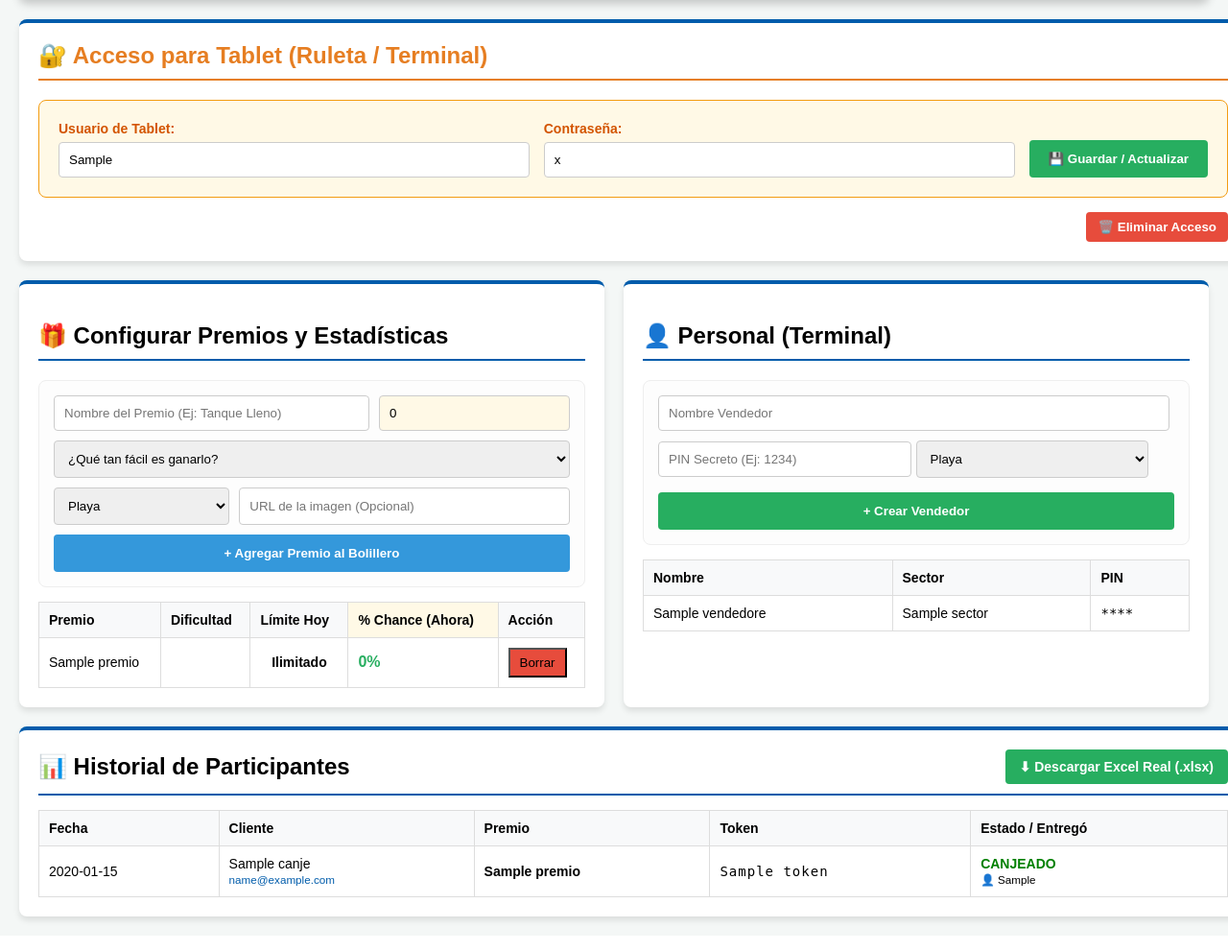
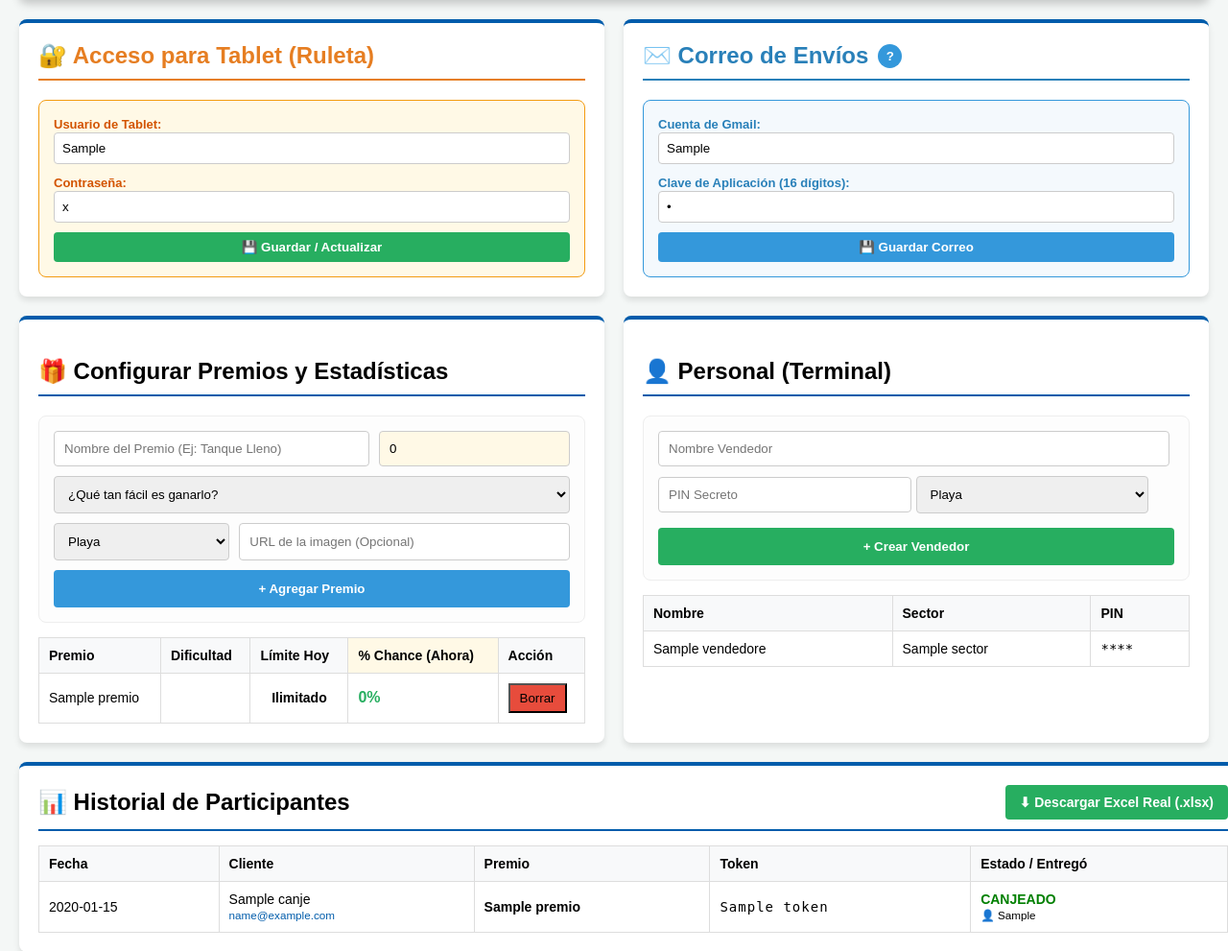
Before and after one commit to EmmanuelArce12/ruleta, a Flask app: page /admin in a window 1280 px wide. Shown: the part 78-1069 px from the top of the page at 96% size. Before the commit the page ends 1042 px from the top, so only its background shows below. Run offline with Flask 3, Linux system fonts and the light colour scheme; the visitor is signed in with stand-in values (Sample User, id 1); a database or web service that is not in the repository returns one stand-in record (values such as "Sample title"); some libraries are stand-ins or nearby versions.

Commit message:
Update administrador.html

```diff
--- a/templates/administrador.html
+++ b/templates/administrador.html
@@ -2,7 +2,7 @@
 <html lang="es">
 <head>
     <meta charset="UTF-8">
-    <title>Administración</title>
+    <title>Administración - Grupo GE</title>
     <style>
         body { font-family: Arial, sans-serif; background: #f4f7f6; padding: 20px; margin: 0; }
         .header { background: #005CAB; color: white; padding: 15px 25px; border-radius: 8px; margin-bottom: 20px; display: flex; justify-content: space-between; align-items: center; box-shadow: 0 4px 10px rgba(0,0,0,0.2); }
@@ -20,6 +20,10 @@
         .btn-azul { background: #3498db; }
         .btn-rojo { background: #e74c3c; }
         .agotado { background: #ffebee; color: #c0392b; font-weight: bold; }
+
+        /* Estilos para el recuadro de ayuda de Gmail */
+        .caja-ayuda { background: #e8f4fd; border-left: 4px solid #3498db; padding: 15px; margin-top: 15px; border-radius: 4px; font-size: 13px; color: #333; display: none; }
+        .btn-ayuda { background: #3498db; color: white; border: none; border-radius: 50%; width: 25px; height: 25px; font-weight: bold; cursor: pointer; display: inline-flex; align-items: center; justify-content: center; margin-left: 10px; }
     </style>
 </head>
 <body>
@@ -35,26 +39,48 @@
 
     <div class="contenedor">
 
-        <div class="tarjeta" style="min-width: 100%;">
-            <h2 style="color: #e67e22; margin-top: 0; border-bottom: 2px solid #e67e22; padding-bottom: 10px;">🔐 Acceso para Tablet (Ruleta / Terminal)</h2>
-            <form action="/admin/configurar_ruleta" method="POST" style="background: #fff9e6; padding: 20px; border-radius: 8px; border: 1px solid #f39c12; display: flex; gap: 15px; flex-wrap: wrap; align-items: flex-end;">
-                <div style="flex: 1; min-width: 200px;">
-                    <label style="font-weight: bold; color: #d35400; font-size: 14px;">Usuario de Tablet:</label>
-                    <input type="text" name="ruleta_user" value="{{ estacion['ruleta_user'] or '' }}" placeholder="Ej: tablet_playa" required style="width: 100%; padding: 10px; border: 1px solid #ccc; border-radius: 4px; box-sizing: border-box; margin-top: 5px;">
+        <div style="display: flex; gap: 20px; flex-wrap: wrap; width: 100%;">
+
+            <div class="tarjeta" style="flex: 1;">
+                <h2 style="color: #e67e22; margin-top: 0; border-bottom: 2px solid #e67e22; padding-bottom: 10px;">🔐 Acceso para Tablet (Ruleta)</h2>
+                <form action="/admin/configurar_ruleta" method="POST" style="background: #fff9e6; padding: 15px; border-radius: 8px; border: 1px solid #f39c12;">
+                    <label style="font-weight: bold; color: #d35400; font-size: 13px;">Usuario de Tablet:</label>
+                    <input type="text" name="ruleta_user" value="{{ estacion['ruleta_user'] or '' }}" placeholder="Ej: tablet_playa" required style="width: 100%; padding: 8px; border: 1px solid #ccc; border-radius: 4px; margin-bottom: 10px; box-sizing: border-box;">
+
+                    <label style="font-weight: bold; color: #d35400; font-size: 13px;">Contraseña:</label>
+                    <input type="text" name="ruleta_pass" value="{{ estacion['ruleta_pass'] or '' }}" placeholder="Contraseña" required style="width: 100%; padding: 8px; border: 1px solid #ccc; border-radius: 4px; margin-bottom: 10px; box-sizing: border-box;">
+
+                    <button type="submit" class="btn-accion btn-verde" style="width: 100%;">💾 Guardar / Actualizar</button>
+                </form>
+            </div>
+
+            <div class="tarjeta" style="flex: 1;">
+                <h2 style="color: #2980b9; margin-top: 0; border-bottom: 2px solid #2980b9; padding-bottom: 10px; display: flex; align-items: center;">
+                    ✉️ Correo de Envíos
+                    <button class="btn-ayuda" onclick="document.getElementById('ayuda-gmail').style.display = document.getElementById('ayuda-gmail').style.display === 'block' ? 'none' : 'block'" title="¿Cómo obtener la contraseña?">?</button>
+                </h2>
+
+                <div id="ayuda-gmail" class="caja-ayuda">
+                    <strong>¿Cómo obtener la clave de 16 dígitos?</strong>
+                    <ol style="margin-top: 5px; padding-left: 20px;">
+                        <li>Entra a la cuenta de Gmail de la estación.</li>
+                        <li>Ve a "Gestionar tu cuenta de Google" > Seguridad.</li>
+                        <li>Activa la <strong>Verificación en dos pasos</strong>.</li>
+                        <li>En el buscador de arriba escribe "Contraseñas de aplicaciones".</li>
+                        <li>Crea una nueva (ponle de nombre "Ruleta") y te dará un código de 16 letras. Esa es la clave que va abajo.</li>
+                    </ol>
                 </div>
-                <div style="flex: 1; min-width: 200px;">
-                    <label style="font-weight: bold; color: #d35400; font-size: 14px;">Contraseña:</label>
-                    <input type="text" name="ruleta_pass" value="{{ estacion['ruleta_pass'] or '' }}" placeholder="Contraseña" required style="width: 100%; padding: 10px; border: 1px solid #ccc; border-radius: 4px; box-sizing: border-box; margin-top: 5px;">
-                </div>
-                <div style="display: flex; gap: 10px;">
-                    <button type="submit" class="btn-accion btn-verde" style="padding: 12px 20px;">💾 Guardar / Actualizar</button>
-                </div>
-            </form>
-            {% if estacion['ruleta_user'] %}
-            <form action="/admin/borrar_ruleta" method="POST" style="margin-top: 15px; text-align: right;">
-                <button type="submit" class="btn-accion btn-rojo" onclick="return confirm('¿Seguro? Deberás crear uno nuevo para que la tablet funcione.')">🗑️ Eliminar Acceso</button>
-            </form>
-            {% endif %}
+
+                <form action="/admin/configurar_correo" method="POST" style="background: #f4f9fd; padding: 15px; border-radius: 8px; border: 1px solid #3498db; margin-top: 10px;">
+                    <label style="font-weight: bold; color: #2980b9; font-size: 13px;">Cuenta de Gmail:</label>
+                    <input type="email" name="correo" value="{{ estacion['correo_emisor'] or '' }}" pattern=".*@gmail\.com" title="Debe ser una cuenta terminada en @gmail.com" placeholder="ejemplo.ypf@gmail.com" required style="width: 100%; padding: 8px; border: 1px solid #ccc; border-radius: 4px; margin-bottom: 10px; box-sizing: border-box;">
+
+                    <label style="font-weight: bold; color: #2980b9; font-size: 13px;">Clave de Aplicación (16 dígitos):</label>
+                    <input type="password" name="password_correo" value="{{ estacion['password_correo'] or '' }}" placeholder="abcd efgh ijkl mnop" required style="width: 100%; padding: 8px; border: 1px solid #ccc; border-radius: 4px; margin-bottom: 10px; box-sizing: border-box;">
+
+                    <button type="submit" class="btn-accion btn-azul" style="width: 100%;">💾 Guardar Correo</button>
+                </form>
+            </div>
         </div>
 
         <div class="tarjeta">
@@ -62,12 +88,12 @@
             <form action="/admin/agregar_premio" method="POST" style="background: #fdfdfd; padding: 15px; border: 1px solid #eee; border-radius: 8px;">
                 <div style="display: flex; gap: 10px; margin-bottom: 10px;">
                     <input type="text" name="nombre" placeholder="Nombre del Premio (Ej: Tanque Lleno)" required style="flex: 2; padding: 10px; border: 1px solid #ccc; border-radius: 4px;">
-                    <input type="number" name="limite_diario" placeholder="Límite Diario (Dejar en 0 si es ilimitado)" min="0" value="0" style="flex: 1; padding: 10px; border: 1px solid #ccc; border-radius: 4px; background: #fff9e6;" title="Cuántas veces por día quieres regalar esto">
+                    <input type="number" name="limite_diario" placeholder="Límite Diario (Dejar en 0 si es ilimitado)" min="0" value="0" style="flex: 1; padding: 10px; border: 1px solid #ccc; border-radius: 4px; background: #fff9e6;">
                 </div>
 
                 <select name="dificultad" style="width: 100%; padding: 10px; margin-bottom: 10px; border: 1px solid #ccc; border-radius: 4px;" required>
                     <option value="" disabled selected>¿Qué tan fácil es ganarlo?</option>
-                    <option value="Consuelo">Sale Siempre (Consuelo / Sigue intentando)</option>
+                    <option value="Consuelo">Sale Siempre (Consuelo)</option>
                     <option value="Frecuente">Fácil (Frecuente)</option>
                     <option value="Normal">Normal</option>
                     <option value="Raro">Difícil</option>
@@ -83,7 +109,7 @@
                     <input type="text" name="imagen_url" placeholder="URL de la imagen (Opcional)" style="flex: 2; padding: 10px; border: 1px solid #ccc; border-radius: 4px;">
                 </div>
 
-                <button type="submit" class="btn-accion btn-azul" style="width: 100%; padding: 12px;">+ Agregar Premio al Bolillero</button>
+                <button type="submit" class="btn-accion btn-azul" style="width: 100%; padding: 12px;">+ Agregar Premio</button>
             </form>
 
             <table>
@@ -94,18 +120,10 @@
                         <td>{{ p['nombre'] }}<br><small style="color: gray;">{{ p['sector'] }}</small></td>
                         <td>{{ p['dificultad'] }}</td>
                         <td style="text-align: center; font-weight: bold;">
-                            {% if p['limite_diario'] > 0 %}
-                                {{ p['entregados_hoy'] }} / {{ p['limite_diario'] }}
-                            {% else %}
-                                Ilimitado
-                            {% endif %}
+                            {% if p['limite_diario'] > 0 %}{{ p['entregados_hoy'] }} / {{ p['limite_diario'] }}{% else %}Ilimitado{% endif %}
                         </td>
                         <td style="font-weight: bold; color: {% if p['estado'] == 'AGOTADO HOY' %}#c0392b{% else %}#27ae60{% endif %}; font-size: 16px;">
-                            {% if p['estado'] == 'AGOTADO HOY' %}
-                                Agotado
-                            {% else %}
-                                {{ p['probabilidad_porcentaje'] }}%
-                            {% endif %}
+                            {% if p['estado'] == 'AGOTADO HOY' %}Agotado{% else %}{{ p['probabilidad_porcentaje'] }}%{% endif %}
                         </td>
                         <td>
                             <form action="/admin/borrar_premio/{{ p['id'] }}" method="POST" style="margin: 0;">
@@ -113,8 +131,6 @@
                             </form>
                         </td>
                     </tr>
-                    {% else %}
-                    <tr><td colspan="5" style="text-align: center;">Aún no hay premios cargados.</td></tr>
                     {% endfor %}
                 </tbody>
             </table>
@@ -124,7 +140,7 @@
             <h2 style="border-bottom: 2px solid #005CAB; padding-bottom: 10px;">👤 Personal (Terminal)</h2>
             <form action="/admin/agregar_vendedor" method="POST" style="background: #fdfdfd; padding: 15px; border: 1px solid #eee; border-radius: 8px;">
                 <input type="text" name="nombre" placeholder="Nombre Vendedor" required style="width: 95%; padding: 10px; margin-bottom:10px; border: 1px solid #ccc; border-radius: 4px;">
-                <input type="password" name="pin" placeholder="PIN Secreto (Ej: 1234)" required style="width: 45%; padding: 10px; border: 1px solid #ccc; border-radius: 4px;">
+                <input type="password" name="pin" placeholder="PIN Secreto" required style="width: 45%; padding: 10px; border: 1px solid #ccc; border-radius: 4px;">
                 <select name="sector" style="width: 45%; padding: 10px; border: 1px solid #ccc; border-radius: 4px;">
                     <option value="PLAYA">Playa</option>
                     <option value="FULL">Full</option>
```
